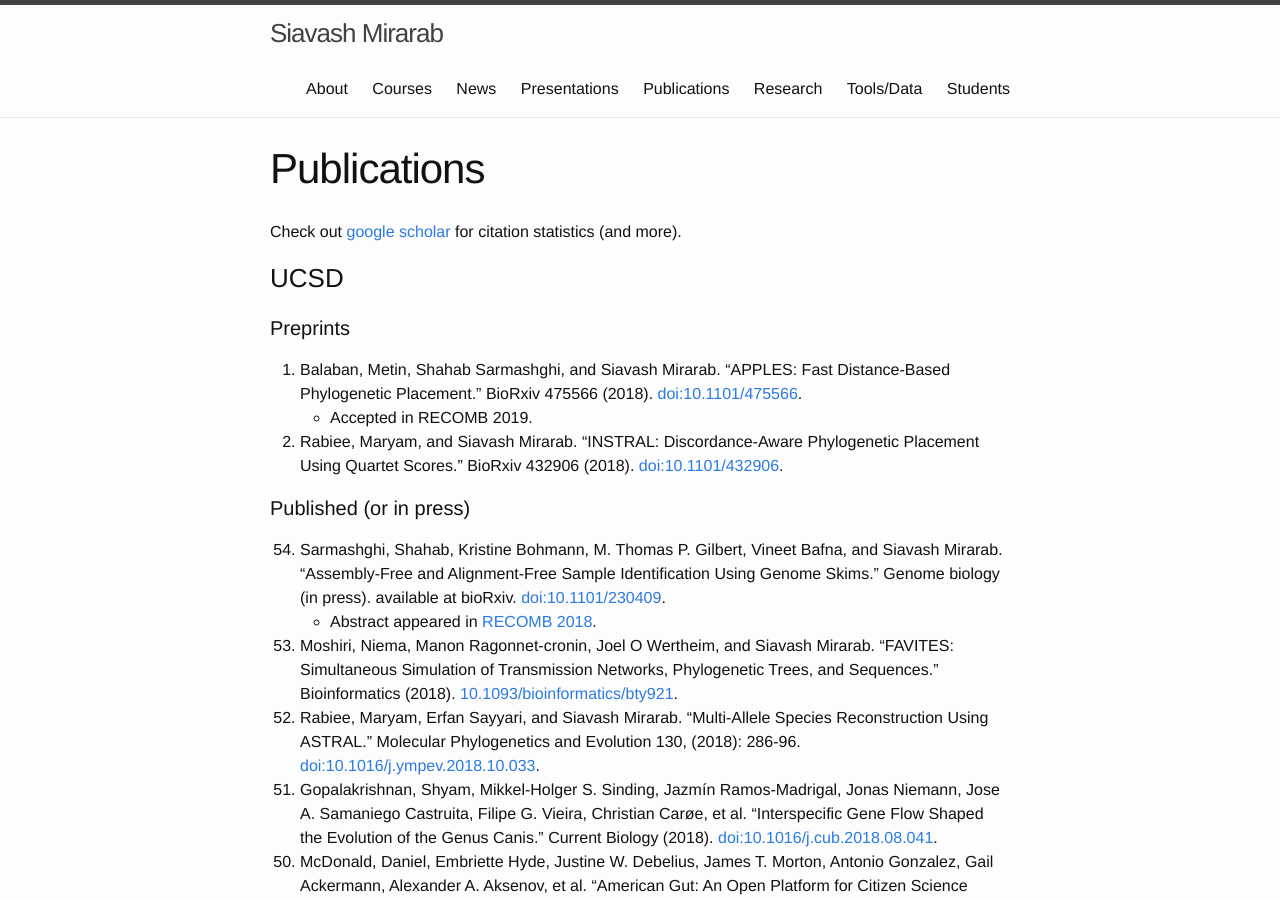
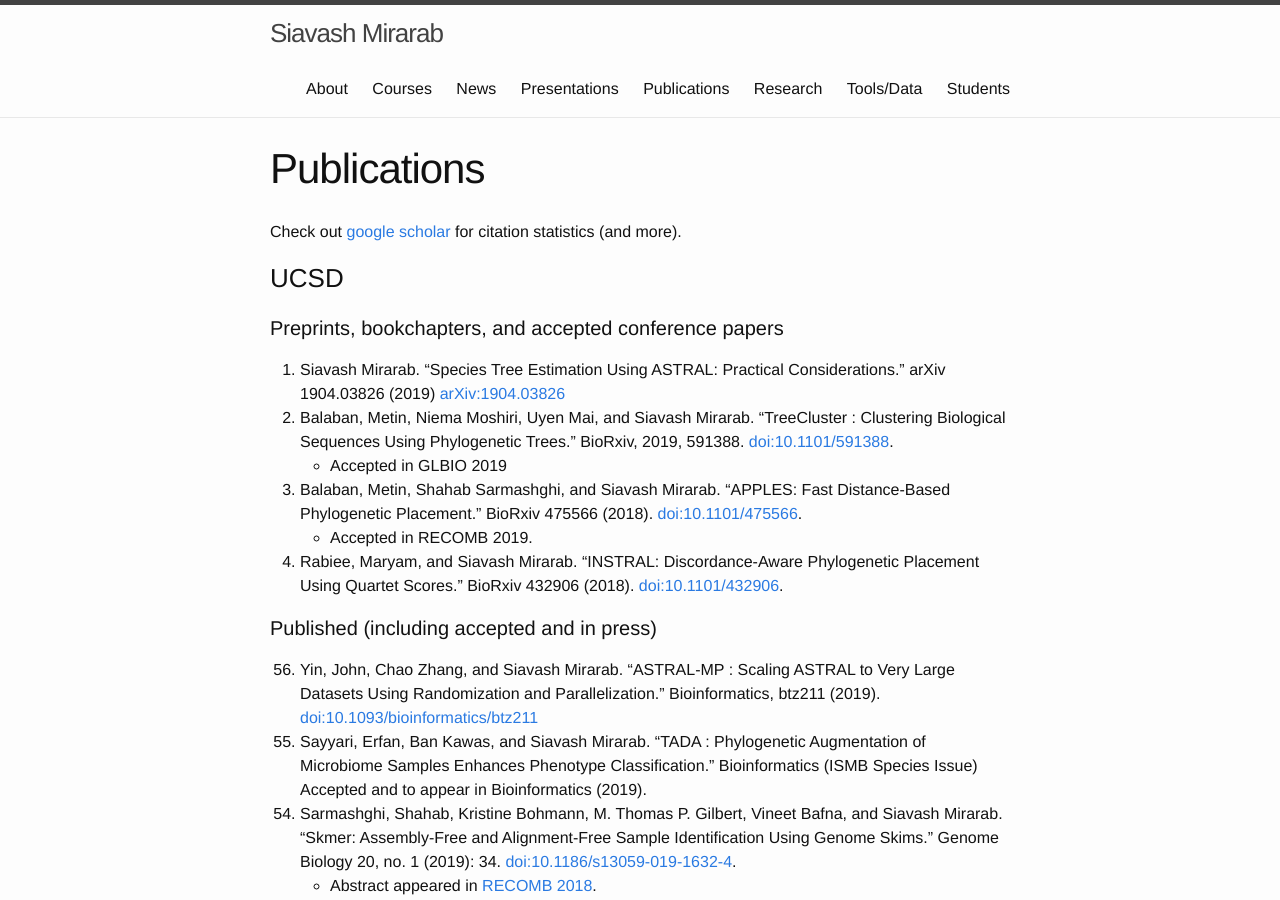
Before and after one commit to smirarab/website, a Jekyll site: the page built from publications.md, in a window 1280 px wide and 900 px high. Built offline with Jekyll 4.4.1, drawn with Linux system fonts in a browser that asks for light colours.

Commit message:
update pubwq

```diff
--- a/publications.md
+++ b/publications.md
@@ -7,26 +7,30 @@ Check out [google scholar](http://scholar.google.com/citations?user=uxSj18QAAAAJ
 
 ### UCSD
 
-#### Preprints
+#### Preprints, bookchapters, and accepted conference papers
+0. Siavash Mirarab. “Species Tree Estimation Using ASTRAL: Practical Considerations.” arXiv 1904.03826 (2019) [arXiv:1904.03826](https://arxiv.org/pdf/1904.03826.pdf)
+0. Balaban, Metin, Niema Moshiri, Uyen Mai, and Siavash Mirarab. “TreeCluster : Clustering Biological Sequences Using Phylogenetic Trees.” BioRxiv, 2019, 591388. [doi:10.1101/591388](https://www.biorxiv.org/content/10.1101/591388v1).
+	* Accepted in GLBIO 2019
 0. Balaban, Metin, Shahab Sarmashghi, and Siavash Mirarab. “APPLES: Fast Distance-Based Phylogenetic Placement.” BioRxiv 475566 (2018). [doi:10.1101/475566](https://doi.org/10.1101/475566).
 	* Accepted in RECOMB 2019.
 0. Rabiee, Maryam, and Siavash Mirarab. “INSTRAL: Discordance-Aware Phylogenetic Placement Using Quartet Scores.” BioRxiv 432906 (2018). [doi:10.1101/432906](https://doi.org/10.1101/432906).
 
-#### Published (or in press)
+#### Published (including accepted and in press)
 
-{:start="54"}
-0. Sarmashghi, Shahab, Kristine Bohmann, M. Thomas P. Gilbert, Vineet Bafna, and Siavash Mirarab. “Assembly-Free and Alignment-Free Sample Identification Using Genome Skims.” Genome biology (in press). available at bioRxiv. [doi:10.1101/230409](https://doi.org/10.1101/230409).
+{:start="56"}
+0. Yin, John, Chao Zhang, and Siavash Mirarab. “ASTRAL-MP : Scaling ASTRAL to Very Large Datasets Using Randomization and Parallelization.” Bioinformatics, btz211 (2019). [doi:10.1093/bioinformatics/btz211](https://doi.org/10.1093/bioinformatics/btz211)
+0. Sayyari, Erfan, Ban Kawas, and Siavash Mirarab. “TADA : Phylogenetic Augmentation of Microbiome Samples Enhances Phenotype Classification.” Bioinformatics (ISMB Species Issue) Accepted and to appear in Bioinformatics (2019).
+0. Sarmashghi, Shahab, Kristine Bohmann, M. Thomas P. Gilbert, Vineet Bafna, and Siavash Mirarab. “Skmer: Assembly-Free and Alignment-Free Sample Identification Using Genome Skims.” Genome Biology 20, no. 1 (2019): 34. [doi:10.1186/s13059-019-1632-4](https://doi.org/10.1186/s13059-019-1632-4).
 	* Abstract appeared in [RECOMB 2018](https://link.springer.com/content/pdf/bbm%3A978-3-319-89929-9%2F1.pdf).
 0. Moshiri, Niema, Manon Ragonnet-cronin, Joel O Wertheim, and Siavash Mirarab. “FAVITES: Simultaneous Simulation of Transmission Networks, Phylogenetic Trees, and Sequences.” Bioinformatics (2018). [10.1093/bioinformatics/bty921](https://doi.org/10.1093/bioinformatics/bty921).
-0.  Rabiee, Maryam, Erfan Sayyari, and Siavash Mirarab. “Multi-Allele Species Reconstruction Using ASTRAL.” Molecular Phylogenetics and Evolution 130,  (2018): 286-96. [doi:10.1016/j.ympev.2018.10.033](https://doi.org/10.1016/j.ympev.2018.10.033).
+0. Rabiee, Maryam, Erfan Sayyari, and Siavash Mirarab. “Multi-Allele Species Reconstruction Using ASTRAL.” Molecular Phylogenetics and Evolution 130,  (2018): 286-96. [doi:10.1016/j.ympev.2018.10.033](https://doi.org/10.1016/j.ympev.2018.10.033).
 0. Gopalakrishnan, Shyam, Mikkel-Holger S. Sinding, Jazmín Ramos-Madrigal, Jonas Niemann, Jose A. Samaniego Castruita, Filipe G. Vieira, Christian Carøe, et al. “Interspecific Gene Flow Shaped the Evolution of the Genus Canis.” Current Biology (2018). [doi:10.1016/j.cub.2018.08.041](https://doi.org/10.1016/j.cub.2018.08.041).
 0. McDonald, Daniel, Embriette Hyde, Justine W. Debelius, James T. Morton, Antonio Gonzalez, Gail Ackermann, Alexander A. Aksenov, et al. “American Gut: An Open Platform for Citizen Science Microbiome Research.” mSystems, 3, no. 3 (2018). [doi.org/10.1128/mSystems.00031-18](https://doi.org/10.1128/mSystems.00031-18).
 0. Janssen, Stefan, Daniel McDonald, Antonio Gonzalez, Jose A Navas-Molina, Lingjing Jiang, Zhenjiang Zech Xu, Kevin Winker, Deborah M Kado, Eric Orwoll, Mark Manary, Siavash Mirarab, Knight, Rob. “Phylogenetic Placement of Exact Amplicon Sequences Improves Associations with Clinical Information.” mSystems, 3 no. 3 (2018). [doi:10.1128/mSystems.00021-18](http://msystems.asm.org/content/3/3/e00021-18.abstract).
 0. Zhang, Chao, Maryam Rabiee, Erfan Sayyari, and Siavash Mirarab. “ASTRAL-III: Polynomial Time Species Tree Reconstruction from Partially Resolved Gene Trees.” BMC Bioinformatics 19, no. S6 (2018): 153. [doi:10.1186/s12859-018-2129-y](https://doi.org/10.1186/s12859-018-2129-y).
 0. Mai, Uyen, and Siavash Mirarab. “TreeShrink: Fast and Accurate Detection of Outlier Long Branches in Collections of Phylogenetic Trees.” BMC Genomics 19, no. S5 (2018): 272. [doi:10.1186/s12864-018-4620-2](https://doi.org/10.1186/s12864-018-4620-2).
 0. Sayyari, Erfan, and Siavash Mirarab. “Testing for Polytomies in Phylogenetic Species Trees Using Quartet Frequencies.” Genes 9, no. 3 (2018): 132. [doi:10.3390/genes9030132](http://www.mdpi.com/2073-4425/9/3/132).
-0.
-Eiserhardt, Wolf L., Alexandre Antonelli, Dominic J. Bennett, Laura R. Botigué, J. Gordon Burleigh, Steven Dodsworth, Brian J. Enquist, et al. “A Roadmap for Global Synthesis of the Plant Tree of Life.” American Journal of Botany 105, no. 3 (2018): 614–22. [doi:10.1002/ajb2.1041](https://doi.org/10.1002/ajb2.1041).
+0. Eiserhardt, Wolf L., Alexandre Antonelli, Dominic J. Bennett, Laura R. Botigué, J. Gordon Burleigh, Steven Dodsworth, Brian J. Enquist, et al. “A Roadmap for Global Synthesis of the Plant Tree of Life.” American Journal of Botany 105, no. 3 (2018): 614–22. [doi:10.1002/ajb2.1041](https://doi.org/10.1002/ajb2.1041).
 0. Sayyari, Erfan, James B. Whitfield, and Siavash Mirarab. “DiscoVista: Interpretable Visualizations of Gene Tree Discordance.” Molecular Phylogenetics and Evolution 122 (2018): 110–15. [doi:10.1016/j.ympev.2018.01.019](https://doi.org/10.1016/j.ympev.2018.01.019).
 0. Akbari, Ali, Joseph J Vitti, Arya Iranmehr, Mehrdad Bakhtiari, Pardis C Sabeti, Siavash Mirarab, and Vineet Bafna. “Identifying the Favored Mutation in a Positive Selective Sweep.” Nature Methods 15, no 4 (2018): 279-282. [doi:10.1038/nmeth.4606](https://www.nature.com/articles/nmeth.4606).
 0. Moshiri, Niema, and Siavash Mirarab. “A Two-State Model of Tree Evolution and Its Applications to Alu Retrotransposition.” Systematic Biology 67, no. 3 (2017): 475-489. [doi:10.1093/sysbio/syx088](https://doi.org/10.1093/sysbio/syx088).
```
Also changed, not shown: about.md (+2 -3 lines), 1 other file.
